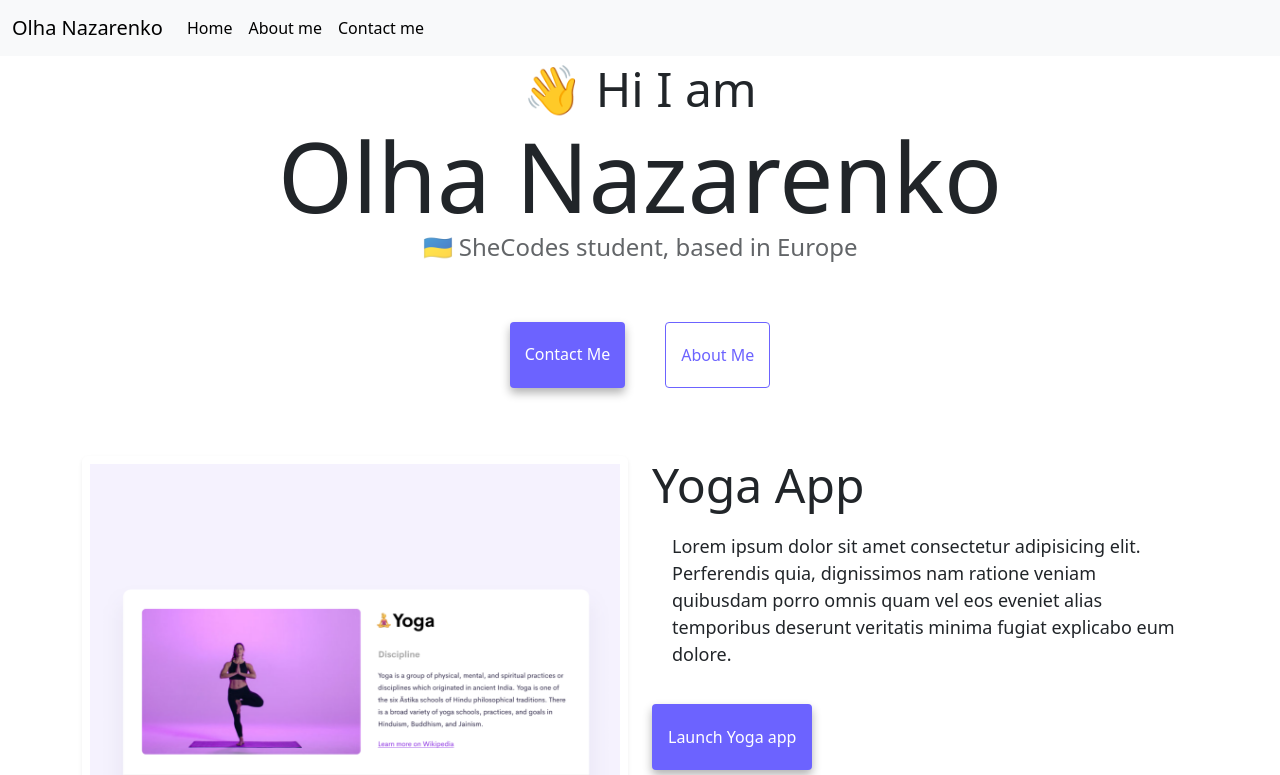
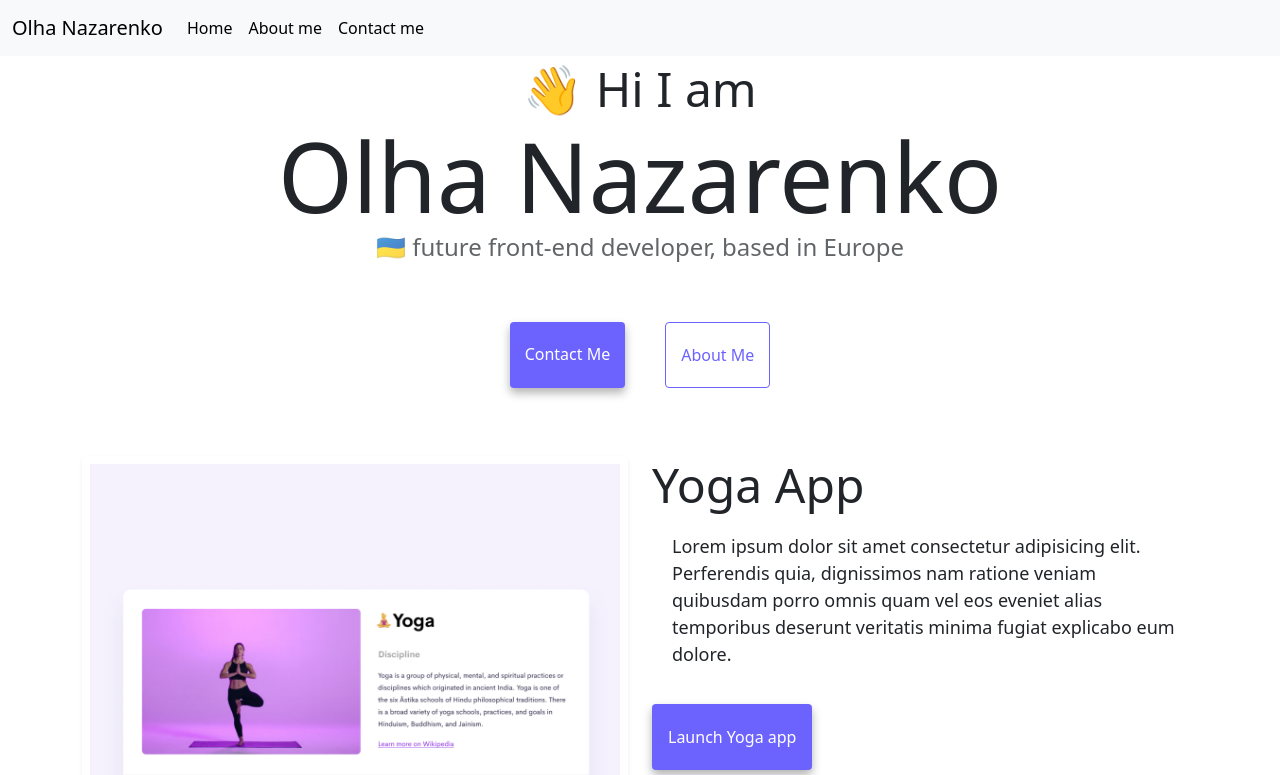
Before and after one commit to olyanz/SC-Responsive-week-3-updated, a plain HTML site: page index.html in a window 1280 px wide. Shown: the top 775 px of the page. Drawn offline with nearby package versions, Linux system fonts and the light colour scheme.

Commit message:
updated index.html

```diff
--- a/index.html
+++ b/index.html
@@ -58,7 +58,7 @@
     </nav>
     <h2>👋 Hi I am</h2>
     <h1>Olha Nazarenko</h1>
-    <h3>🇺🇦 SheCodes student, based in Europe</h3>
+    <h3>🇺🇦 future front-end developer, based in Europe</h3>
     <div class="navigation-links">
       <a href="about.html#contact" class="contact-link">Contact me</a>
       <a href="about.html" class="about-link">About me</a>
```
